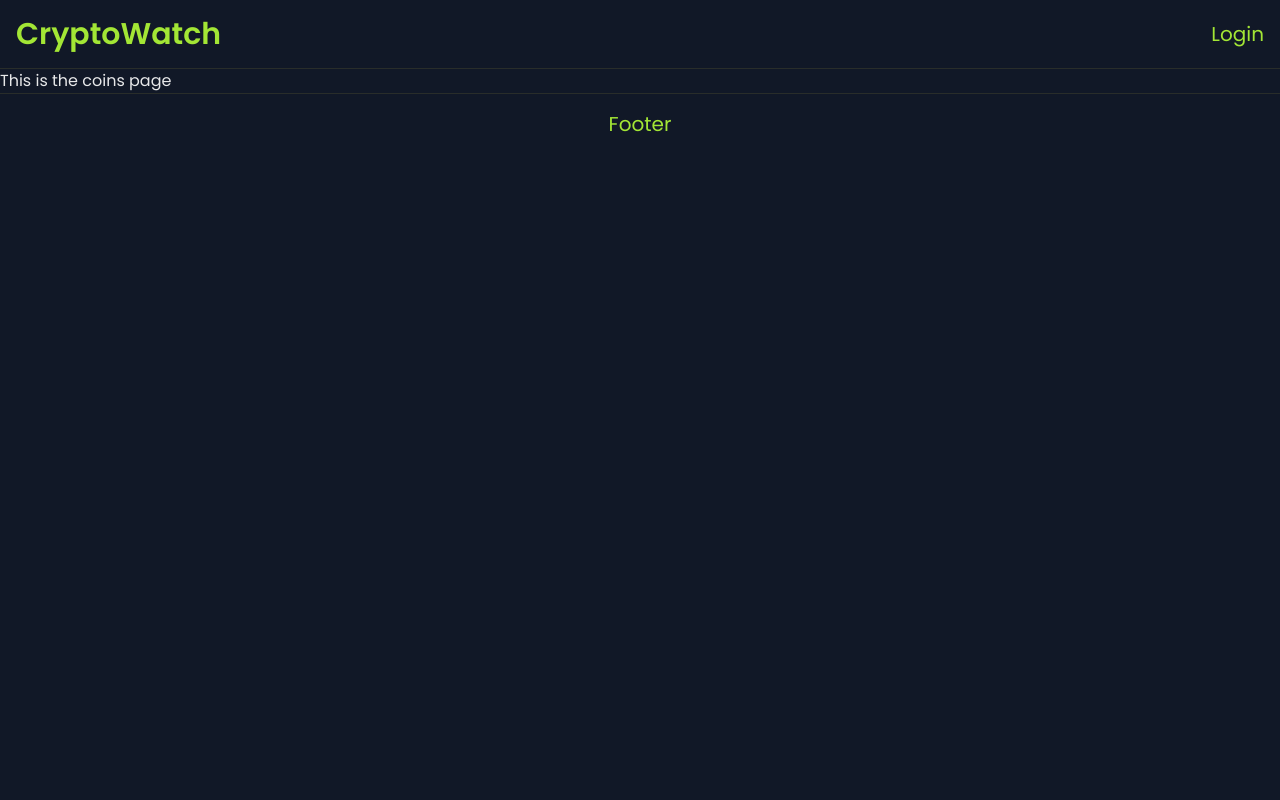
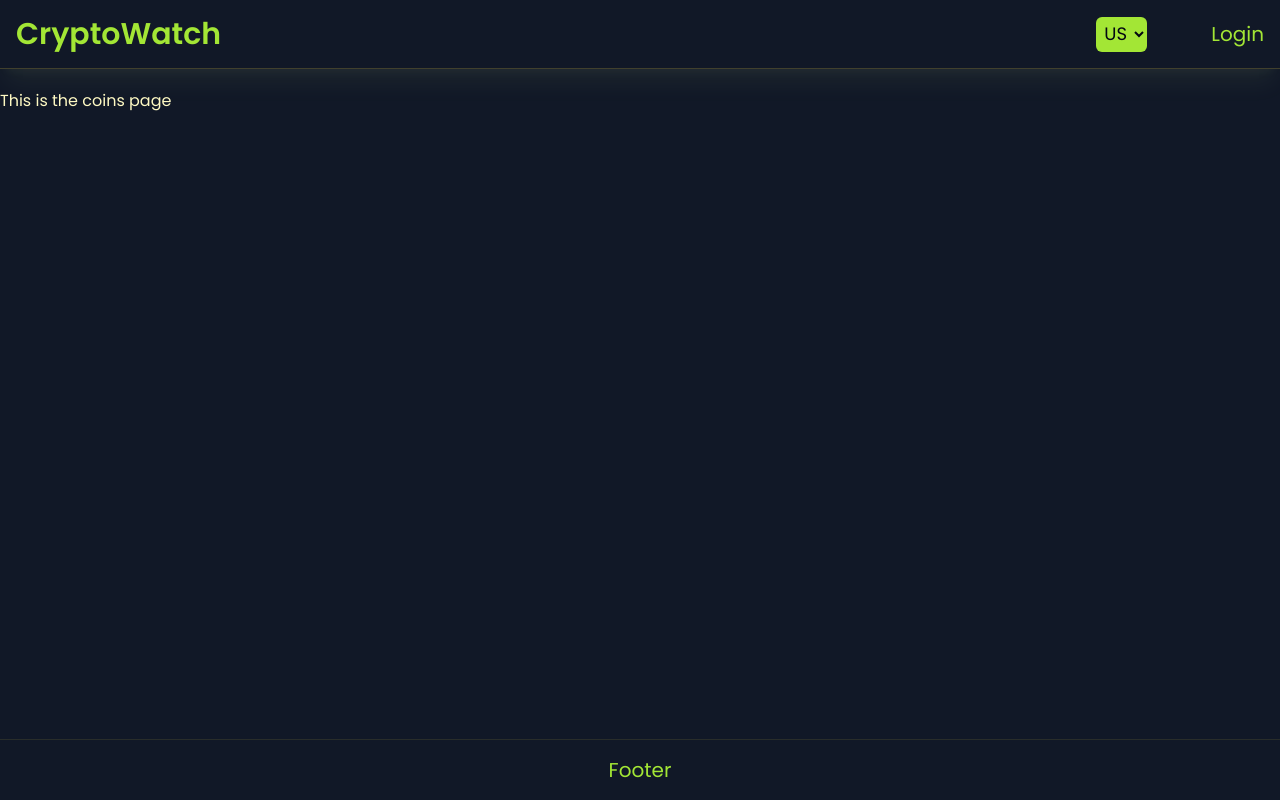
Before and after one commit to vlayco/crypto-watcher, a Next.js app: page /coins in a window 1280 px wide. Built offline with nearby package versions, Linux system fonts and the light colour scheme.

Commit message:
some header component styles and overall styles additions

```diff
--- a/src/app/(homepage)/page.tsx
+++ b/src/app/(homepage)/page.tsx
@@ -2,9 +2,9 @@ import React from 'react'
 
 const Homepage = () => {
   return (
-    <section className='flex-1 text-yellow-100'>
+    <main className='flex-1 text-yellow-100'>
       <section className='container mx-auto'>Welcome to the CryptoWatch Homepage!</section>
-    </section>
+    </main>
   )
 }
 
--- a/src/app/coins/layout.tsx
+++ b/src/app/coins/layout.tsx
@@ -9,7 +9,7 @@ export default function Layout(
   }
 ) {
   return (
-    <section className="flex flex-col">
+    <section className="flex flex-col min-h-screen">
       <Header />
       {children}
       <Footer />
--- a/src/app/coins/page.tsx
+++ b/src/app/coins/page.tsx
@@ -2,7 +2,9 @@ import React from 'react'
 
 const CoinsPage = () => {
   return (
-    <div>This is the coins page</div>
+    <main className='flex-1 text-yellow-100'>
+      <section className='container mx-auto'>This is the coins page</section>
+    </main>
   )
 }
 
--- a/src/components/Header.tsx
+++ b/src/components/Header.tsx
@@ -2,12 +2,25 @@ import Link from "next/link";
 
 const Header = () => {
   return (
-    <div className="flex flex-row p-4 border-b border-yellow-300/10">
+    <div className="flex flex-row p-4 border-b border-yellow-300/20 mb-5 shadow-xl shadow-lime-200/5">
       <nav className="container mx-auto w-full flex flex-row items-center justify-between">
         <span className="text-3xl text-lime-400 hover:text-lime-500 transition-colors font-semibold">
-          <Link href="/">CryptoWatch</Link></span>
-        <span className="text-xl text-lime-400 hover:text-lime-500 transition-colors">
-          <Link href="/">Login</Link></span>
+          <Link href="/">CryptoWatch</Link>
+        </span>
+
+        <div className="flex flex-row items-center justify-between space-x-16">
+          <span>
+            <select className="outline-none text-lg p-1 rounded-md border-none bg-lime-400 text-gray-950">
+              <option>US</option>
+              <option>EU</option>
+            </select>
+          </span>
+
+          <span className="text-xl text-lime-400 hover:text-lime-500 transition-colors">
+            <Link href="/">Login</Link>
+          </span>
+        </div>
+
       </nav>
     </div>
   )
```
